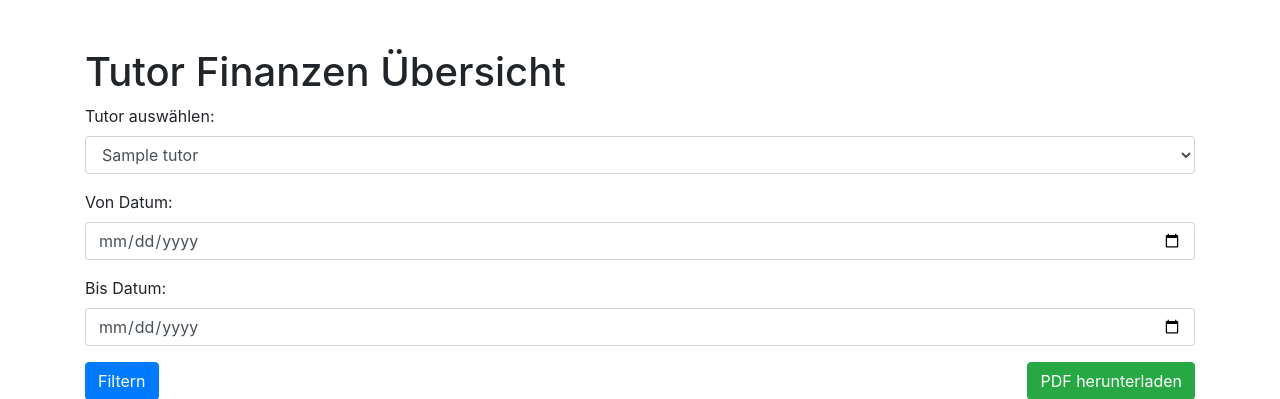
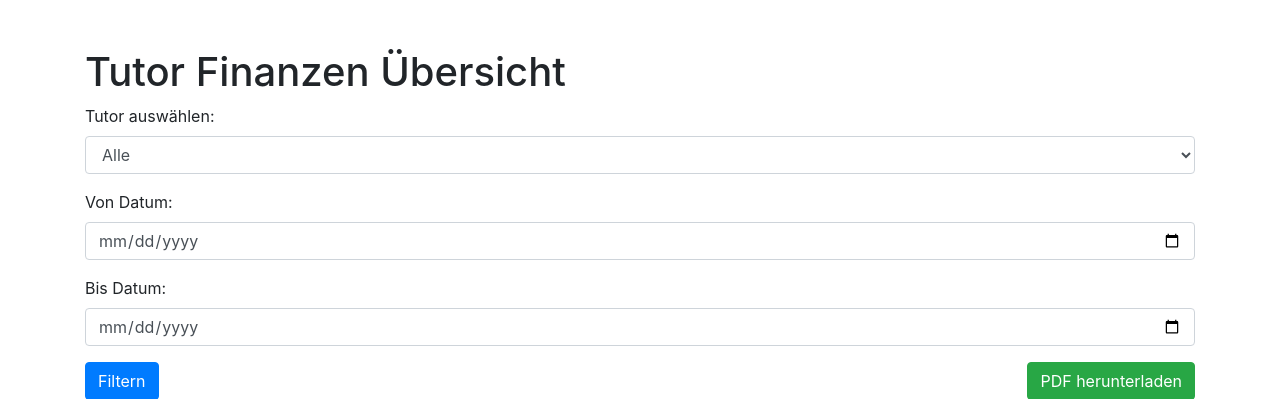
Before and after one commit to LeGgNiTt/asdf, a Flask app: template templates/admin_finances_tutors.html in a window 1280 px wide. Shown: the part 56-455 px from the top of the page. Run offline with Flask 3, Linux system fonts and the light colour scheme; tables that the repository leaves empty hold one stand-in row (values such as "Sample post"); the template is opened without the code that fills it: values that come from a table or form of the project are taken from there, most other values are stand-ins (such as "Sample title", 1, 10 or a date in 2020); some libraries are stand-ins or nearby versions.

Commit message:
Added -All- option for finance pages, for better overview

```diff
--- a/app.py
+++ b/app.py
@@ -1770,6 +1770,7 @@ def admin_financess():
 @admin_required
 def admin_finances():
     display_lessons = []
+    total_fp = 0
     total_profit = 0
     today = datetime.now()
     from_date = datetime(today.year, today.month, 1)
@@ -1794,6 +1795,7 @@ def admin_finances():
         discount = price_adjustment.value if price_adjustment else 0
         display_lesson['discount'] = f"{discount * 100}%"
         display_lesson['final_price'] = lesson['lesson'].final_price
+        total_fp += display_lesson['final_price']
         if has_occured:
             tutor_id = lesson['lesson'].tutor_id
             tutor = Tutor.query.get(tutor_id)
@@ -1813,7 +1815,7 @@ def admin_finances():
         total_profit += display_lesson['brutto']
         display_lessons.append(display_lesson)
     total_profit = round_down_to_nearest_five_cents(total_profit)
-    return render_template('admin_financess.html', lessons=display_lessons, default_from_date=from_date.strftime('%Y-%m-%d'), default_end_date=end_date.strftime('%Y-%m-%d'), total_profit=total_profit)
+    return render_template('admin_financess.html', lessons=display_lessons, default_from_date=from_date.strftime('%Y-%m-%d'), default_end_date=end_date.strftime('%Y-%m-%d'), total_profit=total_profit, total_fp=total_fp)
 
 @app.route('/admin/finances/families', methods=['GET', 'POST'])
 @login_required
@@ -1827,14 +1829,17 @@ def finances_families():
     total = 0
     if request.method == 'POST':
         if selected_family_id:
-            lessons = get_lessons_in_range(from_date, end_date, None, int(selected_family_id), None)
+            if selected_family_id == "Alle":
+                lessons = get_lessons_in_range(from_date, end_date, None, None, None)
+            else:
+                lessons = get_lessons_in_range(from_date, end_date, None, int(selected_family_id), None)
             for lesson_detail in lessons:
                 lesson = lesson_detail['lesson']
                 total_students = lesson.students.count()
                 price_per_student = lesson.price / total_students
                 final_price_per_student = lesson.final_price / total_students
                 for student in lesson.students:
-                    if student.family_id == int(selected_family_id):
+                    if selected_family_id == "Alle" or student.family_id == int(selected_family_id):
                         total += final_price_per_student
                         price_adjustment_id = lesson.price_adjustment_id
                         price_adjustment = PriceAdjustment.query.get(price_adjustment_id)
@@ -1850,7 +1855,7 @@ def finances_families():
                         }
                         display_lessons.append(part_lesson)
     total = round_down_to_nearest_five_cents(total)
-    return render_template('admin_finances_families.html', families=families, lessons=display_lessons, selected_family_id=selected_family_id, default_from_date=from_date, default_end_date=end_date, total = total)
+    return render_template('admin_finances_families.html', families = families, lessons=display_lessons, selected_family_id=selected_family_id, default_from_date=from_date, default_end_date=end_date, total = total)
 
 from flask import current_app
 
@@ -1866,7 +1871,10 @@ def finances_tutors():
     display_lessons = []
     if request.method == 'POST':
         if selected_tutor_id:
-            lessons = get_lessons_in_range(from_date, end_date, None, None, int(selected_tutor_id))
+            if selected_tutor_id == "Alle":
+                lessons = get_lessons_in_range(from_date, end_date, None, None, None)
+            else:
+                lessons = get_lessons_in_range(from_date, end_date, None, None, int(selected_tutor_id))
             for lesson_detail in lessons:
                 lesson = lesson_detail['lesson']
                 has_occured = lesson.has_occured
@@ -1935,6 +1943,7 @@ def download_finances_pdf():
     end_date = request.args.get('end_date')
     display_lessons = []
     total = 0
+    total_fp = 0
     lessons = get_lessons_in_range(from_date, end_date, None, None, None)
     tutors = {lesson['lesson'].tutor_id: Tutor.query.get(lesson['lesson'].tutor_id) for lesson in lessons}
     for lesson in lessons:
@@ -1950,6 +1959,7 @@ def download_finances_pdf():
         discount = price_adjustment.value if price_adjustment else 0
         display_lesson['Rabatt'] = f"{discount * 100}%"
         display_lesson['Endpreis'] = lesson['lesson'].final_price
+        total_fp += display_lesson['Endpreis']
         if has_occured:
             tutor_id = lesson['lesson'].tutor_id
             tutor = tutors[tutor_id]
@@ -1970,11 +1980,11 @@ def download_finances_pdf():
         display_lessons.append(display_lesson)
     total = round_down_to_nearest_five_cents(total)
     pdf_title = f"Finanzübersicht ({from_date} - {end_date})"
-    headers = ['Datum', 'Fach', 'Tutor', 'Schüler', 'Preis', 'Rabatt', 'Endpreis', 'Tutorlohn', 'Brutto']
+    headers = ['Datum', 'Fach', 'Schüler', 'Tutor', 'Preis', 'Rabatt', 'Endpreis', 'Tutorlohn', 'Brutto']
     pdf_filename = f"finances_{from_date}_{end_date}.pdf"
     pdf_path = os.path.join(current_app.root_path, 'static', 'pdfs', pdf_filename)
     pdf = PDFGenerator()
-    pdf.generate_landscape_pdf(pdf_path, pdf_title, display_lessons, headers, total)
+    pdf.generate_landscape_pdf(pdf_path, pdf_title, display_lessons, headers, total_fp, total)
     return send_file(pdf_path, as_attachment=True, download_name=pdf_filename)
 
 
@@ -1987,7 +1997,10 @@ def download_family_finances_pdf():
     from_date = request.args.get('from_date')
     end_date = request.args.get('end_date')
     display_lessons = []
-    lessons = get_lessons_in_range(from_date, end_date, None, int(selected_family_id), None)
+    if selected_family_id == "Alle":
+        lessons = get_lessons_in_range(from_date, end_date, None, None, None)
+    else:
+        lessons = get_lessons_in_range(from_date, end_date, None, int(selected_family_id), None)
     total = 0
     for lesson_detail in lessons:
         lesson = lesson_detail['lesson']
@@ -1995,7 +2008,7 @@ def download_family_finances_pdf():
         price_per_student = lesson.price / total_students
         final_price_per_student = lesson.final_price / total_students
         for student in lesson.students:
-            if student.family_id == int(selected_family_id):
+            if selected_family_id == "Alle" or student.family_id == int(selected_family_id):
                 price_adjustment_id = lesson.price_adjustment_id
                 price_adjustment = PriceAdjustment.query.get(price_adjustment_id)
                 discount = price_adjustment.value if price_adjustment else 0
@@ -2010,10 +2023,15 @@ def download_family_finances_pdf():
                     'Endpreis': f"{final_price_per_student:.2f}.-"
                 }
                 display_lessons.append(part_lesson)
-
-    pdf_title = f"Finanzübersicht für Familie {family.name} ({from_date} - {end_date})"
+    if selected_family_id == "Alle":
+        pdf_title = f"Finanzübersicht für alle Familien ({from_date} - {end_date})"
+    else:
+        pdf_title = f"Finanzübersicht für Familie {family.name} ({from_date} - {end_date})"
     headers = ['Datum', 'Fach', 'Schüler', 'Preis', 'Rabatt', 'Endpreis']
-    pdf_filename = f"family_finances_{family.name}_{from_date}_{end_date}.pdf"
+    if selected_family_id == "Alle":
+        pdf_filename = f"family_finances_all_{from_date}_{end_date}.pdf"
+    else:
+        pdf_filename = f"family_finances_{family.name}_{from_date}_{end_date}.pdf"
     pdf_path = os.path.join(current_app.root_path, 'static', 'pdfs', pdf_filename)
 
     pdf = PDFGenerator()
@@ -2033,8 +2051,12 @@ def download_tutor_finances_pdf():
     end_date = request.args.get('end_date')
     display_lessons = []
     total = 0
-    lessons = get_lessons_in_range(from_date, end_date, None, None, int(selected_tutor_id))
-    tutor_paygrade = Paygrade.query.filter_by(id=User.query.get(tutor.user_id).paygrade_id).first()
+    if selected_tutor_id == "Alle":
+        lessons = get_lessons_in_range(from_date, end_date, None, None, None)
+    else:
+        lessons = get_lessons_in_range(from_date, end_date, None, None, int(selected_tutor_id))
+
+
     for lesson_detail in lessons:
         lesson = lesson_detail['lesson']
         has_occured = lesson.has_occured
@@ -2042,6 +2064,8 @@ def download_tutor_finances_pdf():
         end_datetime = datetime.combine(lesson.date, lesson.end_time)
         duration_timedelta = end_datetime - start_time
         duration_hours = duration_timedelta.seconds / 3600
+        tutor = Tutor.query.get(lesson.tutor_id)
+        tutor_paygrade = Paygrade.query.filter_by(id=User.query.get(tutor.user_id).paygrade_id).first()
         if has_occured:
             tutor_payment = int(tutor_paygrade.value * duration_hours)
             total += tutor_payment
@@ -2050,6 +2074,7 @@ def download_tutor_finances_pdf():
 
         subject_name = Subject.query.get(lesson.subject_id).subject_name
         student_names = [f"{student.FirstName} {student.LastName}" for student in lesson.students]
+        student_names = ', '.join(student_names)
         display_lesson = {
             'Datum' : lesson.date,
             'Fach' : subject_name,
@@ -2058,13 +2083,22 @@ def download_tutor_finances_pdf():
             'Tutorlohn' : f"{tutor_payment:.2f}.-"
         }
         display_lessons.append(display_lesson)
-    pdf_title = f"Finanzübersicht für Tutor {tutor.name} ({from_date} - {end_date})"
+    if selected_tutor_id == "Alle":
+        pdf_title = f"Finanzübersicht für alle Tutoren ({from_date} - {end_date})"
+    else:
+        pdf_title = f"Finanzübersicht für Tutor {tutor.name} ({from_date} - {end_date})"
     headers = ['Datum', 'Fach', 'Schüler', 'Dauer', 'Tutorlohn']
-    pdf_filename = f"tutor_finances_{tutor.name}_{from_date}_{end_date}.pdf"
+    if selected_tutor_id == "Alle":
+        pdf_filename = f"tutor_finances_all_{from_date}_{end_date}.pdf"
+    else:
+        pdf_filename = f"tutor_finances_{tutor.name}_{from_date}_{end_date}.pdf"
+
     pdf_path = os.path.join(current_app.root_path, 'static', 'pdfs', pdf_filename)
 
     pdf = PDFGenerator()
-    pdf.generate_pdf(pdf_path, pdf_title, display_lessons, headers, total)
+    #pdf.generate_pdf(pdf_path, pdf_title, display_lessons, headers, total)
+    subtotal = 0
+    pdf.generate_landscape_pdf(pdf_path, pdf_title, display_lessons, headers, total, subtotal)
 
     return send_file(pdf_path, as_attachment=True, download_name=pdf_filename)
 
--- a/templates/admin_finances_families.html
+++ b/templates/admin_finances_families.html
@@ -36,13 +36,15 @@
         <form method="POST">
             <div class="form-group">
                 <label for="family_id">Familie auswählen:</label>
-                <select name="family_id" id="family_id">
+                <select name="family_id" id="family_id" class="form-control">
+                    <option value="Alle" {% if selected_family_id == 'Alle' %}selected{% endif %}>Alle</option>
                     {% for family in families %}
                         <option value="{{ family.id }}" {% if family.id == selected_family_id|int %}selected{% endif %}>
                             {{ family.name }}
                         </option>
                     {% endfor %}
                 </select>
+
 
             </div>
             <div class="form-group">
--- a/templates/admin_finances_tutors.html
+++ b/templates/admin_finances_tutors.html
@@ -37,6 +37,7 @@
             <div class="form-group">
                 <label for="tutor_id">Tutor auswählen:</label>
                 <select name="tutor_id" id="tutor_id" class="form-control">
+                    <option value="Alle" {% if selected_family_id == 'Alle' %}selected{% endif %}>Alle</option>
                     {% for tutor in tutors %}
                         <option value="{{ tutor.tutor_id }}" {% if tutor.tutor_id == selected_tutor_id|int %}selected{% endif %}>
                             {{ tutor.name }}
```
Also changed, not shown: pdf_generator.py (+7 -2 lines), templates/admin_financess.html (+19 -5 lines), 4 other files.
